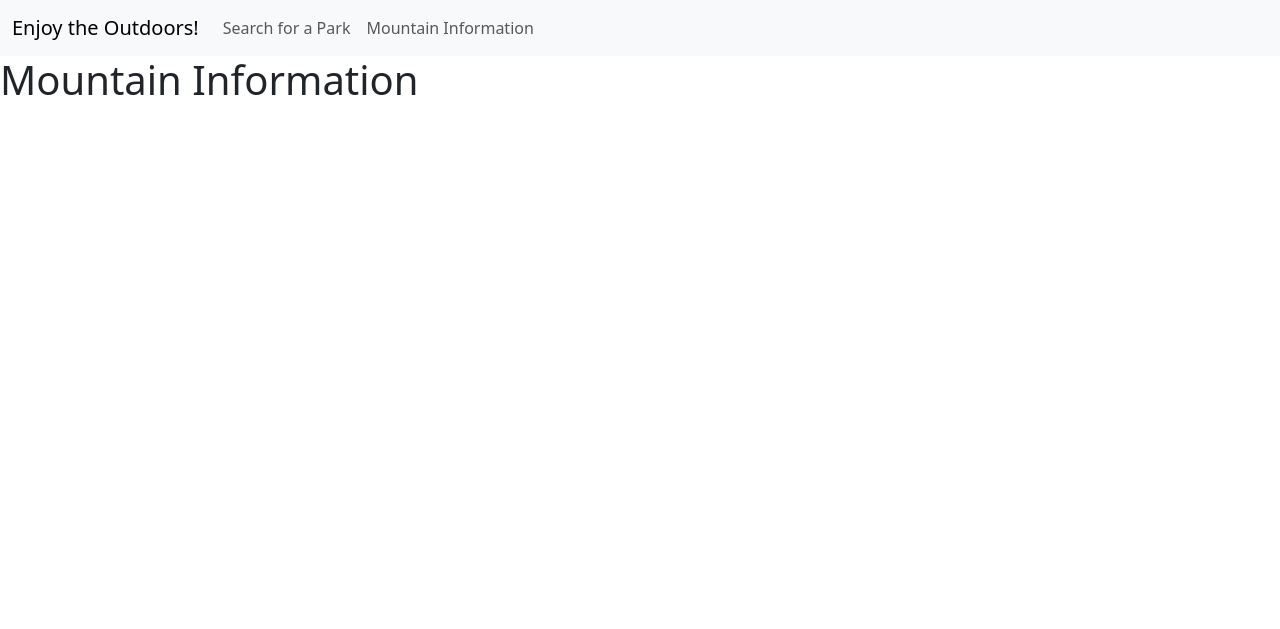
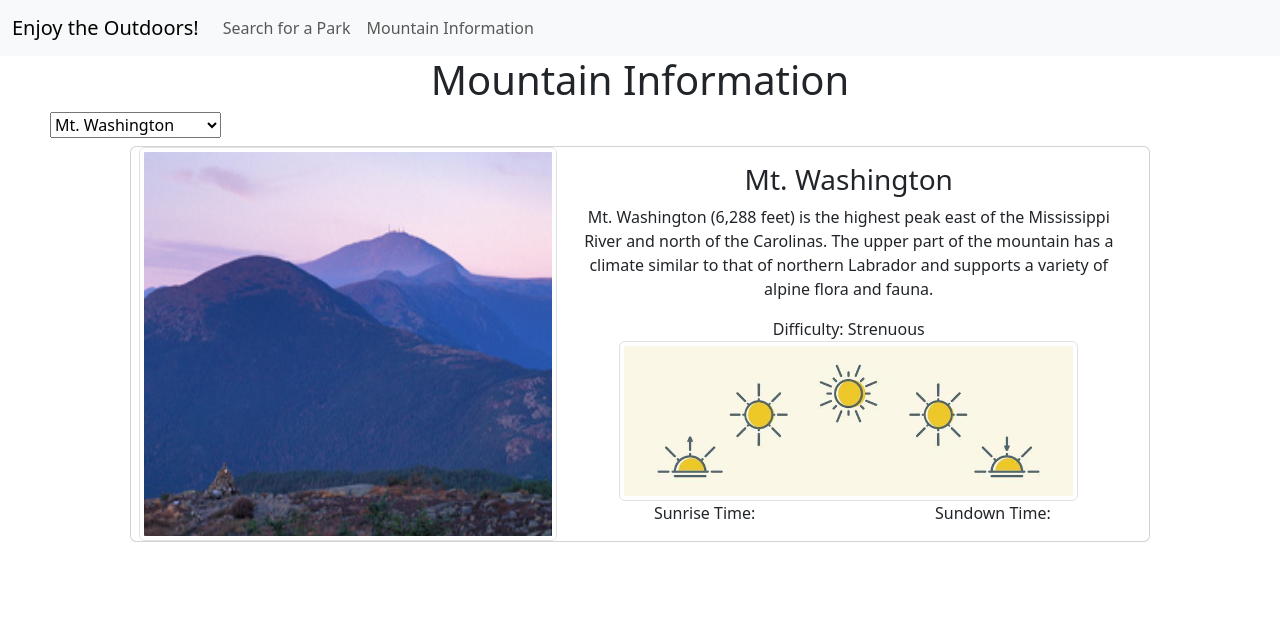
Before and after one commit to bp442/EnjoyTheOutdoors, a plain HTML site: page infoPage.html in a window 1280 px wide. Drawn offline with nearby package versions, Linux system fonts and the light colour scheme; no server answers.

Commit message:
mountain info page filled out with function

```diff
--- a/infoPage.html
+++ b/infoPage.html
@@ -1,19 +1,20 @@
 <!doctype html>
 <html lang="en">
+
 <head>
   <meta charset="utf-8">
   <meta name="viewport" content="width=device-width, initial-scale=1">
   <title>The Great Outdoors</title>
-    <link href="https://cdn.jsdelivr.net/npm/bootstrap@5.3.2/dist/css/bootstrap.min.css" rel="stylesheet" integrity="sha384-T3c6CoIi6uLrA9TneNEoa7RxnatzjcDSCmG1MXxSR1GAsXEV/Dwwykc2MPK8M2HN" crossorigin="anonymous">
+  <link href="https://cdn.jsdelivr.net/npm/bootstrap@5.3.2/dist/css/bootstrap.min.css" rel="stylesheet"
+    integrity="sha384-T3c6CoIi6uLrA9TneNEoa7RxnatzjcDSCmG1MXxSR1GAsXEV/Dwwykc2MPK8M2HN" crossorigin="anonymous">
 </head>
 
 <body>
   <nav class="navbar navbar-expand-lg bg-body-tertiary">
     <div class="container-fluid">
       <a class="navbar-brand" href="index.html">Enjoy the Outdoors!</a>
-          <button class="navbar-toggler" type="button" data-bs-toggle="collapse"
-              data-bs-target="#navbarSupportedContent" aria-controls="navbarSupportedContent" aria-expanded="false"
-              aria-label="Toggle navigation">
+      <button class="navbar-toggler" type="button" data-bs-toggle="collapse" data-bs-target="#navbarSupportedContent"
+        aria-controls="navbarSupportedContent" aria-expanded="false" aria-label="Toggle navigation">
         <span class="navbar-toggler-icon"></span>
       </button>
       <div class="collapse navbar-collapse" id="navbarSupportedContent">
@@ -29,7 +30,55 @@
     </div>
   </nav>
 
-    <h1>Mountain Information</h1>
-    <script src="https://cdn.jsdelivr.net/npm/bootstrap@5.3.2/dist/js/bootstrap.bundle.min.js" integrity="sha384-C6RzsynM9kWDrMNeT87bh95OGNyZPhcTNXj1NW7RuBCsyN/o0jlpcV8Qyq46cDfL" crossorigin="anonymous"></script>
+  <h1 class="text-center">Mountain Information</h1>
+
+  <select id="mountainDropdown" style="margin-left: 50px"></select>
+
+  <div class="container" style="height: 60vh">
+    <div class="card text-center d-flex mx-5 my-2 px-2" style= "overflow-y:auto; max-height:max-content">
+      <div class="row g-0">
+        <div class="col-lg-5 col-md-5 col-sm-6 col-xs-3">
+          <img class="img-fluid img-thumbnail" style="height: 100%; width: 100%"
+            id="mountainImage" src=""
+            alt="">
+        </div>
+        <div class="col-lg-7 col-md-7 col-sm-6 col-xs-9">
+          <div class="card-body">
+            <h3 class="card-title" id="mountainName"></h3>
+            <p class="card-text" id="mountainInfo"></p>
+            <div class="row">
+              <p class="card-text"id="difficultyText"></p>
+            </div>
+
+            <img class="img-fluid img-thumbnail" src="images/sunCycle.jpg" alt="Sunrise and Sunset" style="max-height:10rem;">
+            <div class="row">
+            <div class="col-6">
+              <p class="card-text">Sunrise Time: </p>
+            </div>
+            <div class="col-6">
+              <p class="card-text">Sundown Time: </p>
+            </div>
+            </div>
+            <div class="row">
+              <div class="col-6">
+                <p class="card-text" id="sunriseTime"></p>
+              </div>
+              <div class="col-6">
+                <p class="card-text" id="sunsetTime"></p>
+              </div>
+              </div>
+          </div>
+        </div>
+      </div>
+    </div>
+  </div>
+
+
+  <script src="scripts/mountainData.js"></script>
+  <script src="scripts/mountainInfoScripts.js"></script>
+  <script src="https://cdn.jsdelivr.net/npm/bootstrap@5.3.2/dist/js/bootstrap.bundle.min.js"
+    integrity="sha384-C6RzsynM9kWDrMNeT87bh95OGNyZPhcTNXj1NW7RuBCsyN/o0jlpcV8Qyq46cDfL"
+    crossorigin="anonymous"></script>
 </body>
+
 </html>
--- /dev/null
+++ b/scripts/mountainInfoScripts.js
@@ -0,0 +1,67 @@
+"use strict";
+
+window.onload = init;
+
+function init(){
+fillDropdown();
+changeMountain();
+let dropdown = document.getElementById("mountainDropdown");
+
+dropdown.onchange = changeMountain;
+}
+
+function fillDropdown(){
+    let dropdown = document.getElementById("mountainDropdown");
+
+    mountainsArray.forEach(mountain =>{
+        let newOption = new Option(mountain.name);
+
+        dropdown.appendChild(newOption);
+    })
+}
+
+//runs upon changing an option in the dropdown menu
+function changeMountain(){
+    let selectedMountain = document.getElementById("mountainDropdown").value;
+
+    for(let y=0; y < mountainsArray.length; y++){
+        if(selectedMountain == mountainsArray[y].name){
+            replaceData(mountainsArray[y]);
+            break;
+        }
+    }
+}
+
+//replaces the data on the screen with the new mountain's data
+function replaceData(mountain){
+    let mountainImage = document.getElementById("mountainImage");
+    let mountainInfo = document.getElementById("mountainInfo");
+    let mountainName = document.getElementById("mountainName");
+    let difficultyText = document.getElementById("difficultyText");
+    let sunriseTimeText = document.getElementById("sunriseTime");
+    let sunsetTimeText = document.getElementById("sunsetTime");
+    let lat = mountain.coords.lat;
+    let lng = mountain.coords.lng;
+    let sunriseTime;
+    let sunsetTime;
+    getSunsetForMountain(lat,lng).then(data =>{
+        sunriseTime = data.results.sunrise;
+        sunsetTime = data.results.sunset;
+        sunriseTimeText.innerText = sunriseTime + " UTC";
+        sunsetTimeText.innerText = sunsetTime + " UTC";
+    })
+
+    mountainImage.src = "images/" + mountain.img;
+    mountainImage.alt = mountain.desc;
+    mountainInfo.innerText = mountain.desc;
+    mountainName.innerText = mountain.name;
+    difficultyText.innerText = "Difficulty: " + mountain.effort;
+
+}
+// function that can "fetch" the sunrise/sunset times
+async function getSunsetForMountain(lat, lng){
+    let response = await fetch(
+    `https://api.sunrise-sunset.org/json?lat=${lat}&lng=${lng}&date=today`);
+    let data = await response.json();
+    return data;
+   }
```
Also changed, not shown: images/sunCycle.jpg (added). Lines whose indentation alone changed are shown as unchanged.
